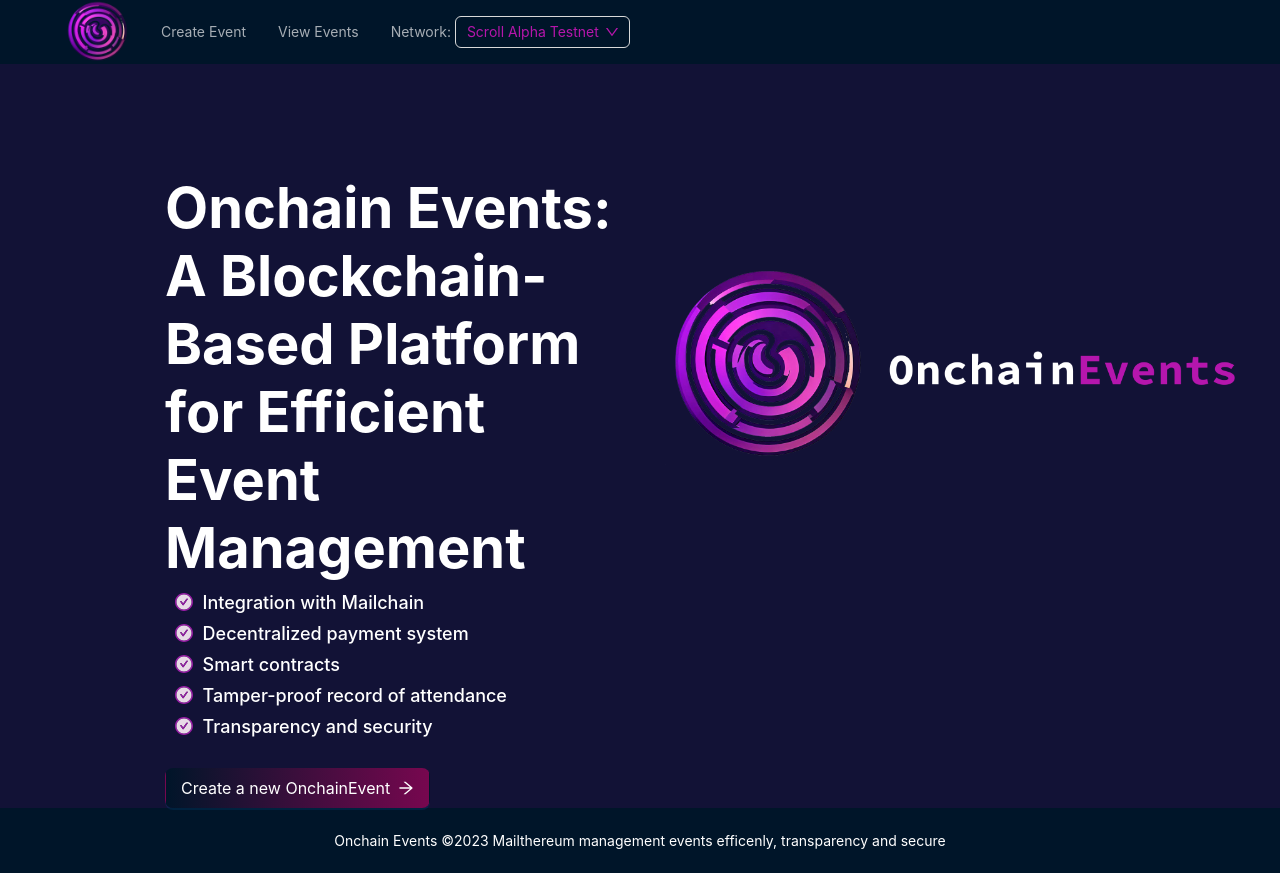
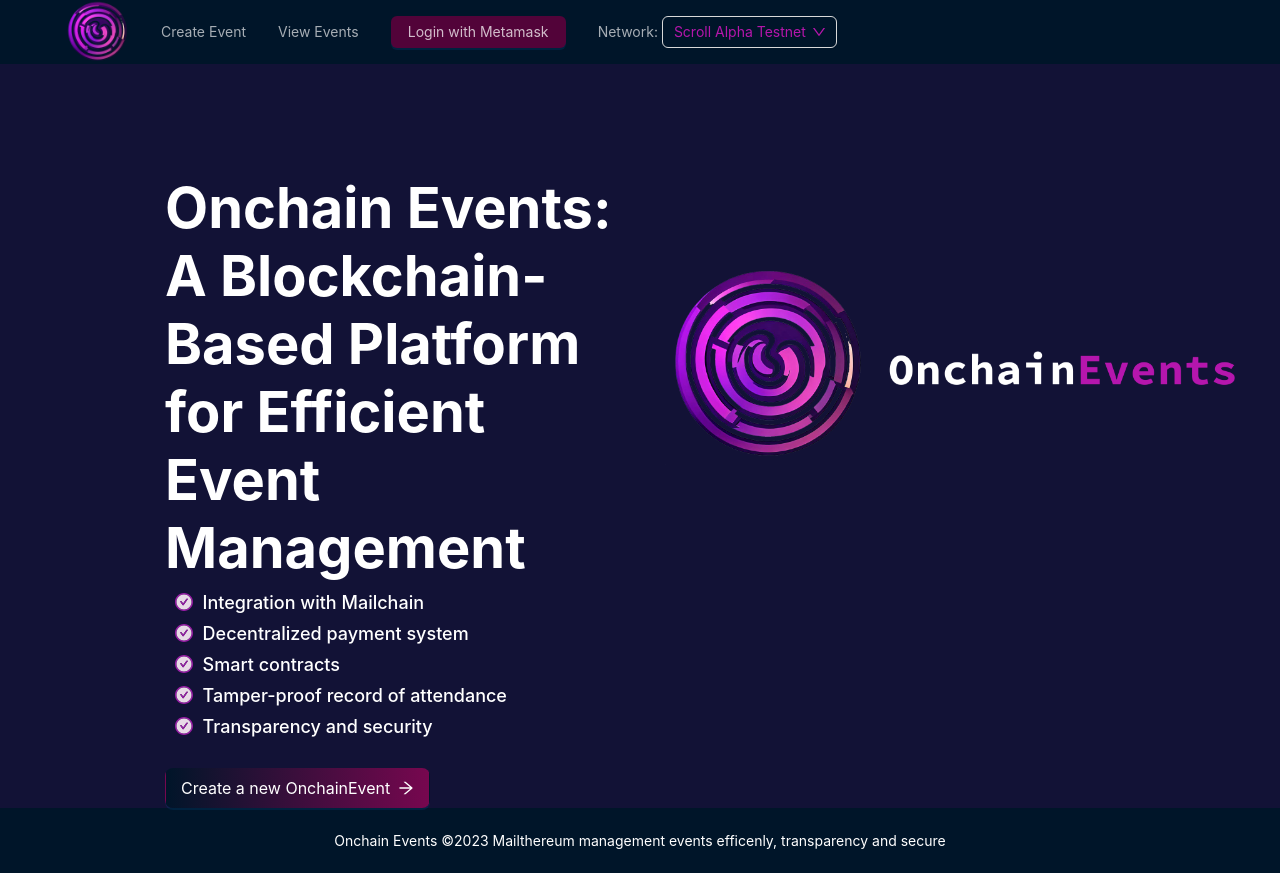
Before and after one commit to yonathanavila/front-onchain-events, a Next.js app: page / in a window 1280 px wide. Built offline with nearby package versions, Linux system fonts and the light colour scheme.

Commit message:
add button login

```diff
--- a/src/components/Navbar.tsx
+++ b/src/components/Navbar.tsx
@@ -1,7 +1,7 @@
 "use client";
 import { useRouter } from 'next/navigation';
 import Image from 'next/image'
-import { Layout, Menu, Select, theme } from 'antd';
+import { Layout, Menu, Select, Button, theme } from 'antd';
 import logo from "public/images/OnchainEventsLogo.png";
 import { capitalize, chains, dafaultChainId, toHexString } from '../../utils/constants';
 import { useEffect, useState } from 'react';
@@ -18,9 +18,15 @@
 
     const { Option } = Select;
     const [activeChain, setActiveChain] = useState(dafaultChainId);
+    const [account, setAccount] = useState(undefined);
+    const [loading, setLoading] = useState(false);
 
     // Request new network on change
     const changeNetwork = async (chainId: any) => {
+
+    }
+
+    const handlerClick = async () => {
 
     }
 
@@ -54,7 +60,24 @@
             key: '/history',
             label: "View Events",
             onClick: () => router.push("/history"),
-        }, {
+        },
+        {
+            key: '/ownerlinks',
+            label:
+                <span>
+                    {
+                        !account &&
+                        <span>
+                            <Button style={{ width: 175, textAlign: 'left', backgroundColor: '#520339', color: '#D2BDCB' }} type="primary" onClick={handlerClick} loading={loading} disabled={loading}>Login with Metamask</Button>
+                        </span>
+                    }
+                    {account && <span onClick={() => router.push('/ownerlinks')}><span>Hello: {account}</span>&nbsp;</span>}
+
+                </span>,
+            showOnRedirectPage: true,
+
+        },
+        {
             key: 1,
             label: <span>
                 Network:&nbsp;
```
